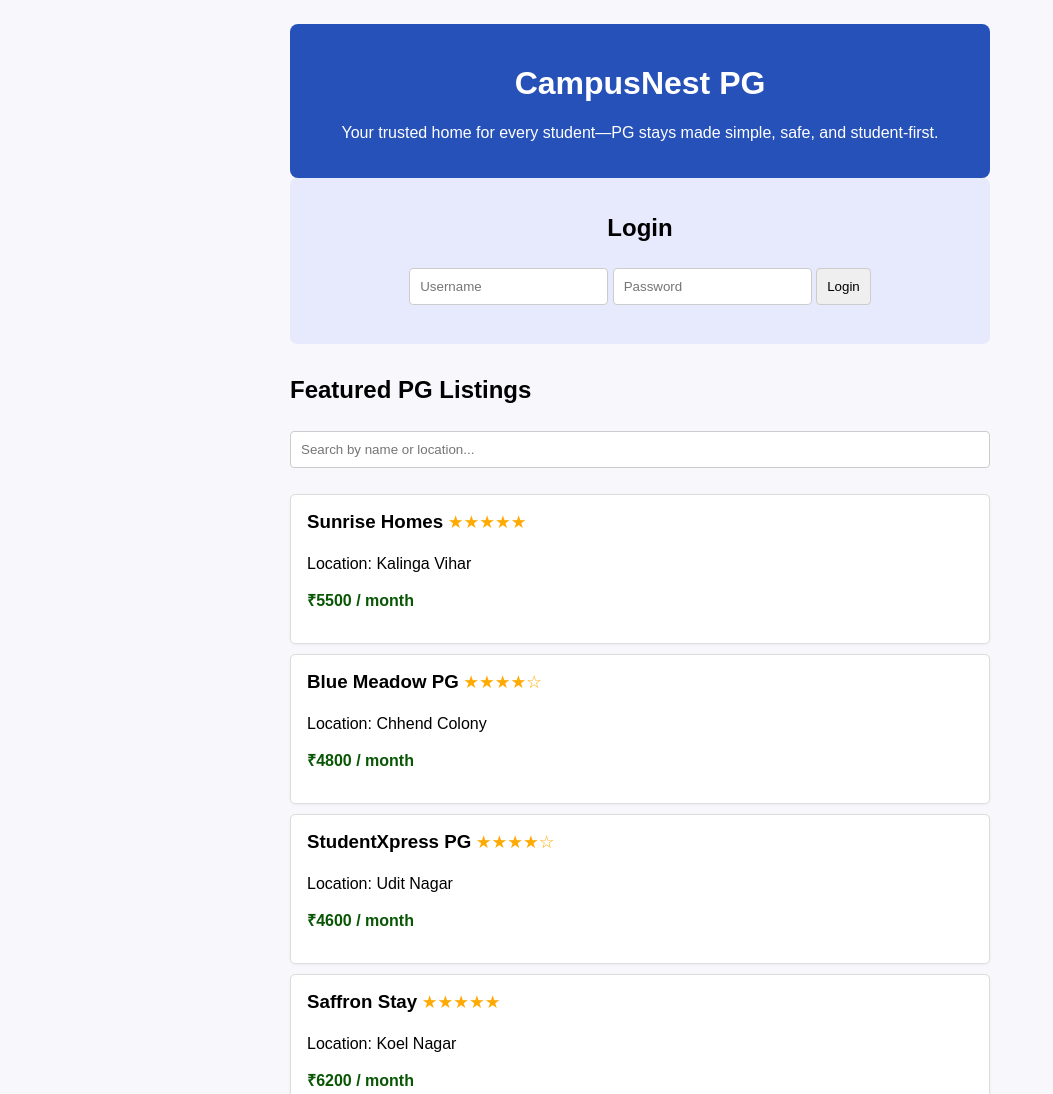
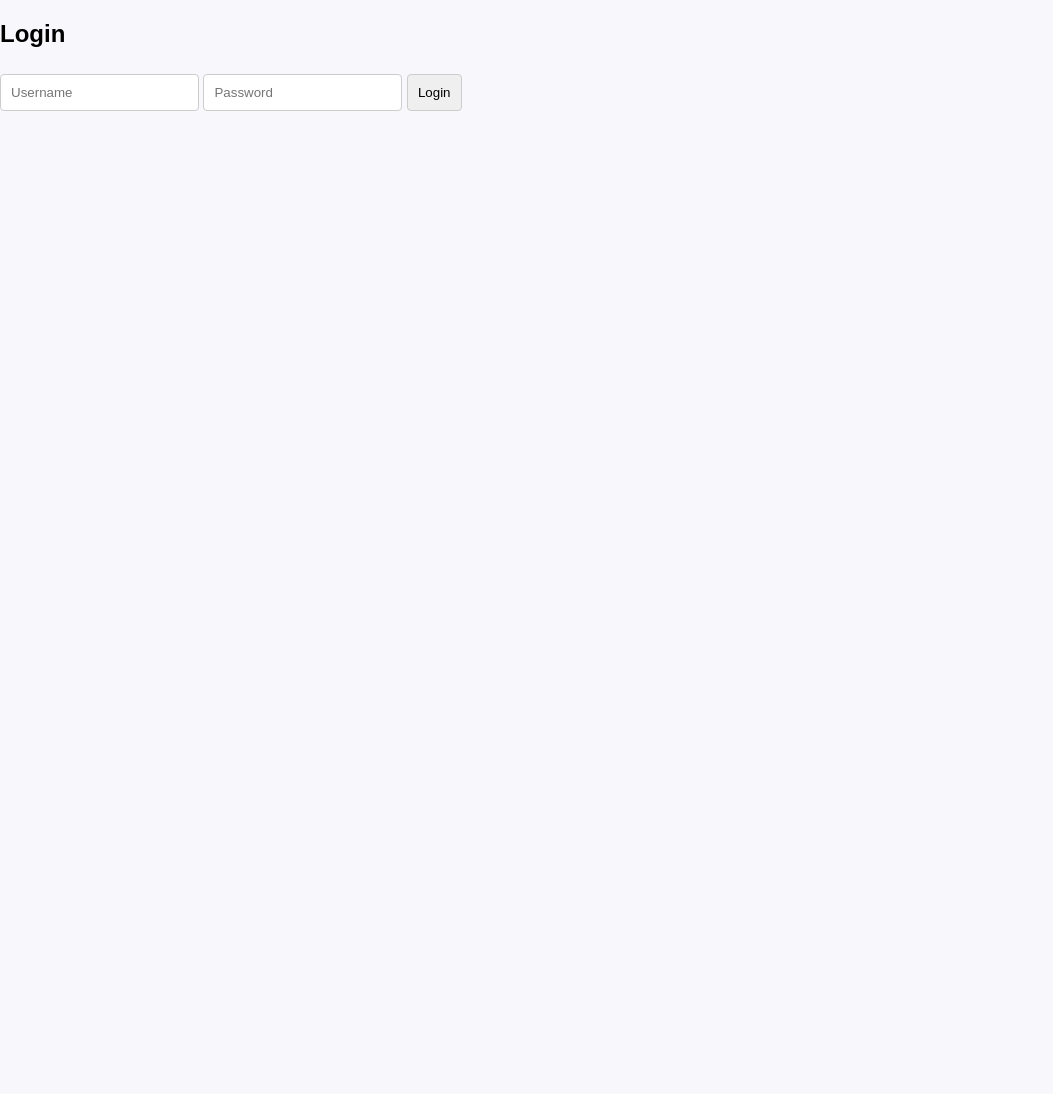
Before and after one commit to RaghuvaranDBECse32/CampusNest-PG, a plain HTML site: page index.html in a window 1280 px wide. Shown: the top 1094 px of the page, without its empty margins (0-1053 px from the left). After the commit the page ends 800 px from the top, so only its background shows below. Drawn offline with Linux system fonts and the light colour scheme.

Commit message:
Update index.html

```diff
--- a/index.html
+++ b/index.html
@@ -2,30 +2,22 @@
 <html lang="en">
 <head>
   <meta charset="UTF-8" />
-  <meta name="viewport" content="width=device-width,initial-scale=1.0" />
   <title>CampusNest PG</title>
   <link rel="stylesheet" href="styles.css" />
 </head>
 <body>
-  <div class="container">
-    <header>
-      <h1>CampusNest PG</h1>
-      <p>Your trusted home for every student—PG stays made simple, safe, and student-first.</p>
-    </header>
-    <section id="login-section">
-      <h2>Login</h2>
-      <form id="login-form">
-        <input type="text" id="username" placeholder="Username" required />
-        <input type="password" id="password" placeholder="Password" required />
-        <button type="submit">Login</button>
-      </form>
-      <p id="login-message"></p>
-    </section>
-    <section>
-      <h2>Featured PG Listings</h2>
-      <input type="search" id="search" placeholder="Search by name or location...">
-      <div id="pg-list"></div>
-    </section>
+  <div id="loginDiv">
+    <h2>Login</h2>
+    <input id="user" placeholder="Username">
+    <input id="pass" type="password" placeholder="Password">
+    <button onclick="login()">Login</button>
+    <div id="login-msg"></div>
+  </div>
+  <div id="main" style="display:none;">
+    <h1>CampusNest PG</h1>
+    <button onclick="logout()">Logout</button>
+    <input type="search" id="search" placeholder="Search PGs..." oninput="fetchPGs()">
+    <div id="pg-list"></div>
   </div>
   <script src="script.js"></script>
 </body>
```
